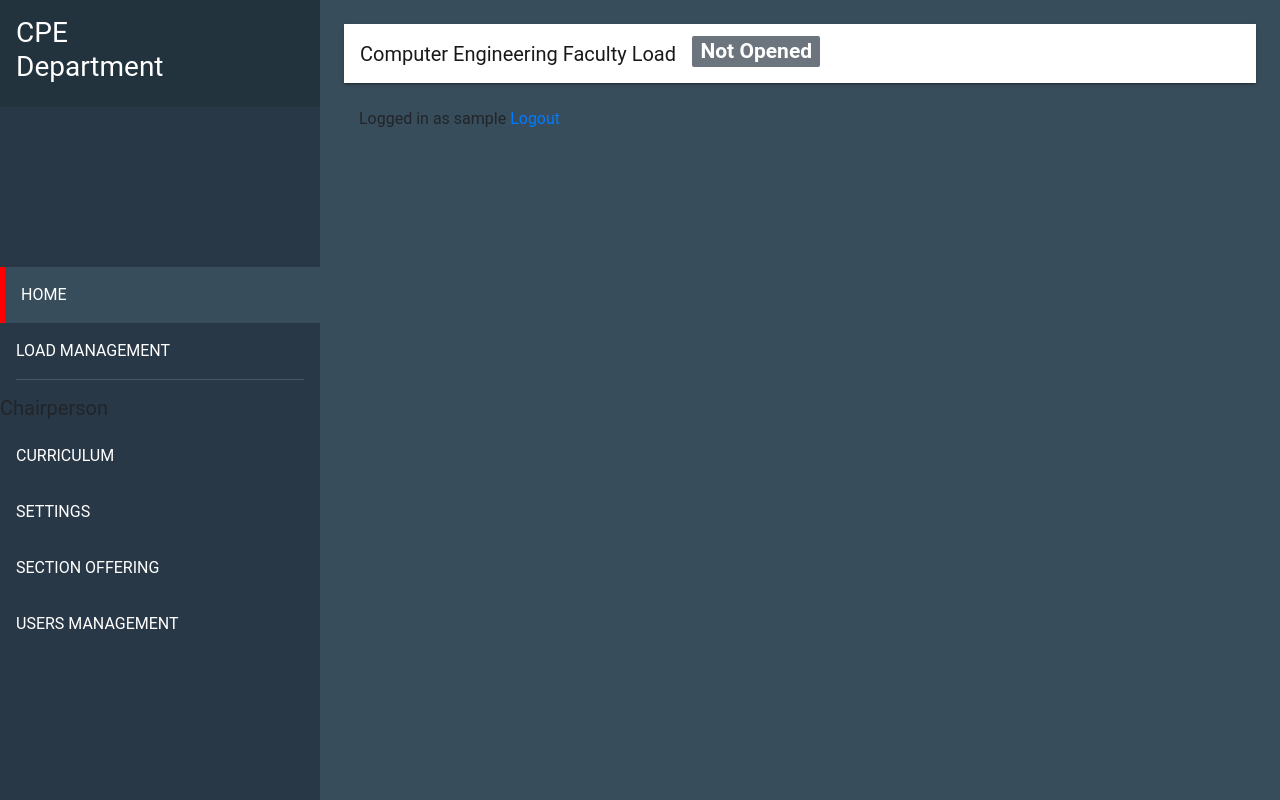
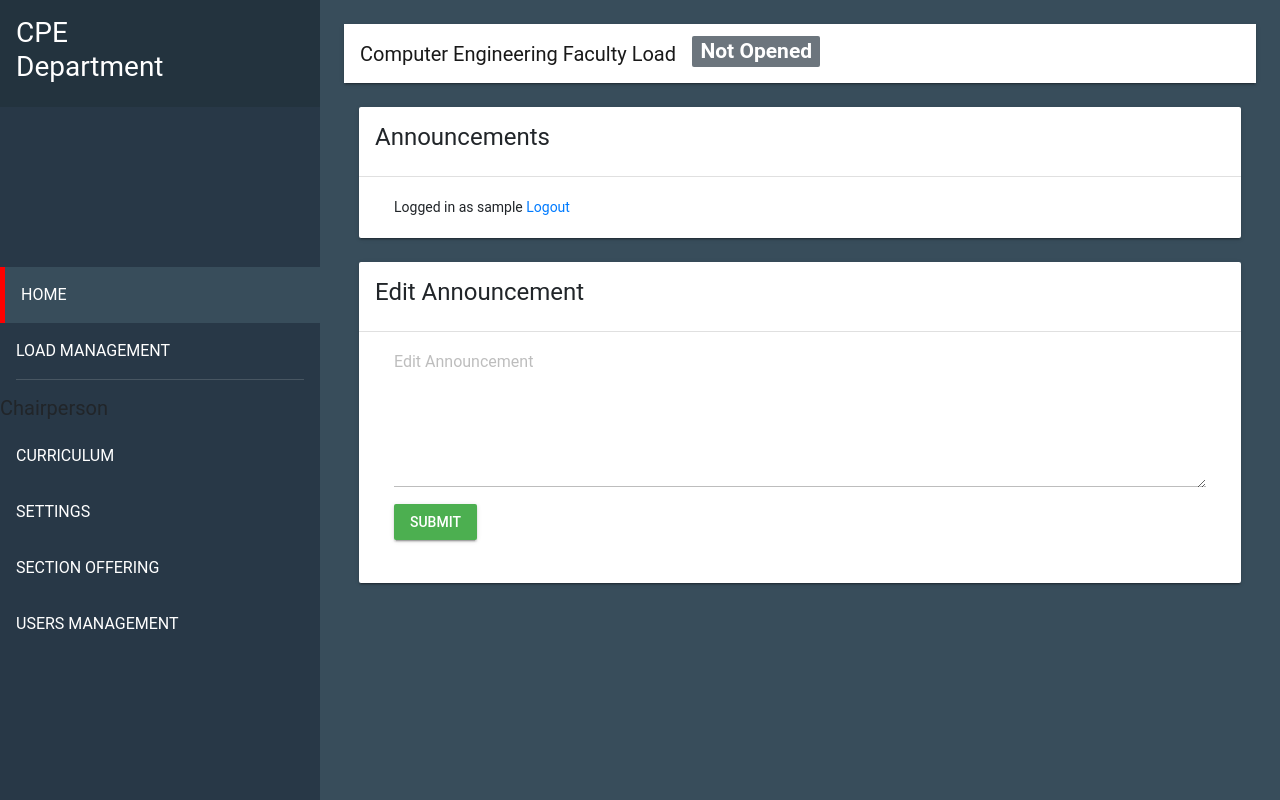
Before and after one commit to binteezyy/faculty-load-manager, a Django app: page / in a window 1280 px wide. Run offline with Django 3.2, Linux system fonts and the light colour scheme; a user stored in the database is signed in; tables that the repository leaves empty hold one stand-in row (values such as "Sample post"); some libraries are stand-ins or nearby versions.

Commit message:
frontend placeholder for edit announcements *no md

```diff
--- a/faculty_load_manager/load_manager/templates/load_manager/base/base.html
+++ b/faculty_load_manager/load_manager/templates/load_manager/base/base.html
@@ -32,6 +32,7 @@
   <script src="https://unpkg.com/popper.js@1.12.6/dist/umd/popper.js" integrity="sha384-fA23ZRQ3G/J53mElWqVJEGJzU0sTs+SvzG8fXVWP+kJQ1lwFAOkcUOysnlKJC33U" crossorigin="anonymous"></script>
   <script src="{% static 'vendor/bootstrap-material-design/js/bootstrap-material-design.min.js' %}" ></script>
   <script src="{% static 'js/jquery.bootstrap.modal.forms.js' %}"></script>
+  <script src='https://kit.fontawesome.com/a076d05399.js'></script>
   <script>$(document).ready(function() { $('body').bootstrapMaterialDesign(); });</script>
   {% block extra_js %}
 
--- a/faculty_load_manager/load_manager/templates/load_manager/components/home.html
+++ b/faculty_load_manager/load_manager/templates/load_manager/components/home.html
@@ -1,5 +1,32 @@
 {% extends 'load_manager/container/container.html' %}
 {% load staticfiles %}
 {% block content %}
-Logged in as {{user.username}} <a href="{% url 'logout' %}"> Logout</a>
+<div class="card animated fadeInDown lm-current">
+    <div class="card-header">
+        <h4>Announcements</h4>
+    </div>
+    <div class="card-body">
+        <div class="container-fluid">
+            Logged in as {{user.username}} <a href="{% url 'logout' %}"> Logout</a>
+        </div>
+    </div>
+</div>
+<br/>
+<div class="card animated fadeInDown lm-current">
+    <div class="card-header">
+        <h4>Edit Announcement</h4>
+    </div>
+    <div class="card-body">
+        <div class="container-fluid">
+            <form method="POST">
+                <div class="form-group">
+                    <label class="bmd-label-floating">Edit Announcement</label>
+                    <textarea class="form-control" rows="6"></textarea>
+                    <!-- <small class="form-text text-muted">Markdown styling available. <a href="https://github.com/adam-p/markdown-here/wiki/Markdown-Cheatsheet" target="_blank">Learn more</a></span> -->
+                </div>
+                <button type="submit" class="btn btn-raised btn-success">Submit</button>
+            </form>
+        </div>
+    </div>
+</div>
 {% endblock content %}
```
Also changed, not shown: faculty_load_manager/static/js/ploadcss.css (+11 -0 lines).
